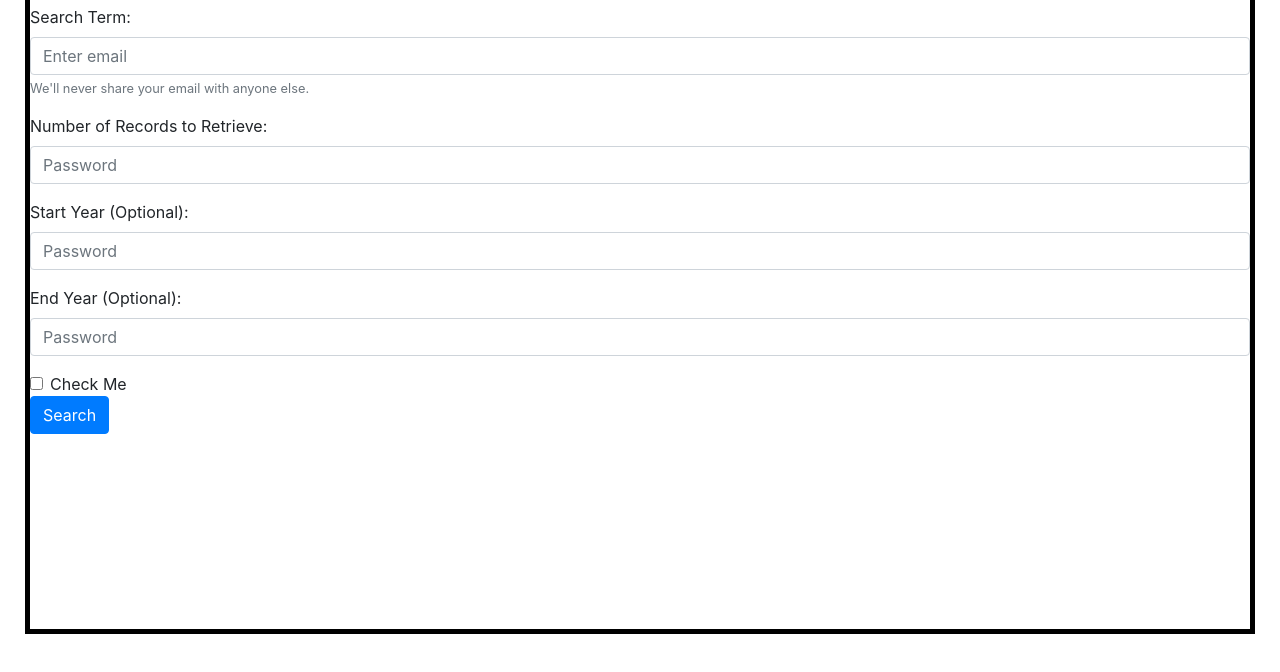
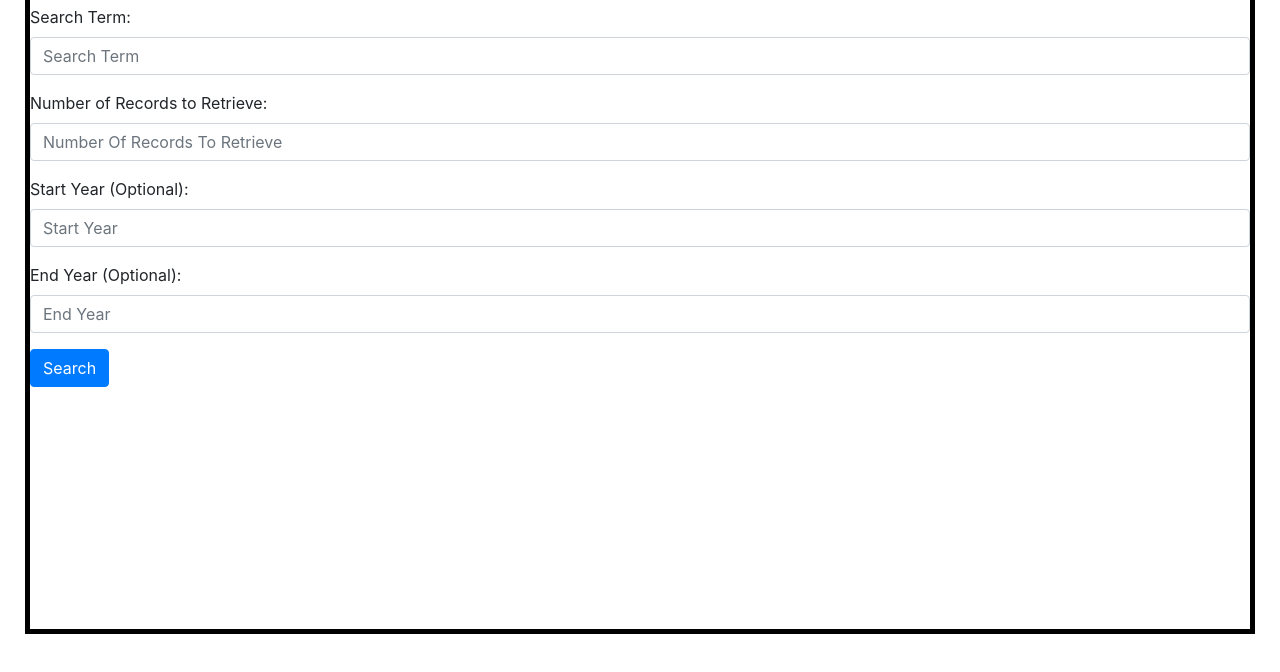
Before and after one commit to jbuentello/New-York-Times-Application, a plain HTML site: page index.html in a window 1280 px wide. Shown: the part 66-738 px from the top of the page. Drawn offline with nearby package versions, Linux system fonts and the light colour scheme.

Commit message:
Initial file merge

```diff
--- a/assets/app.js
+++ b/assets/app.js
@@ -0,0 +1,5 @@
+console.log('Hello');
+let searchTerm = $('#searchTerm');
+let numbersToRetrive = $('#recordsToRetrieve');
+let startYear = $('#startYear');
+let endYear = $('#endYear');
--- a/index.html
+++ b/index.html
@@ -24,27 +24,22 @@
                               <form>
                                     <div class="form-group">
                                       <label for="exampleInputEmail1">Search Term:</label>
-                                      <input type="email" class="form-control" id="exampleInputEmail1" aria-describedby="emailHelp" placeholder="Enter email">
-                                      <small id="emailHelp" class="form-text text-muted">We'll never share your email with anyone else.</small>
+                                      <input class="form-control" id="searchTerm" aria-describedby="emailHelp" placeholder="Search Term">
                                     </div>
                                             <div class="form-group">
                                             <label for="exampleInputPassword1">Number of Records to Retrieve:</label>
-                                            <input type="password" class="form-control" id="exampleInputPassword1" placeholder="Password">
+                                            <input class="form-control" id="recordsToRetrieve" placeholder="Number Of Records To Retrieve">
                                             </div>
                                                 <div class="form-group">
                                                         <label for="exampleInputPassword1">Start Year (Optional):</label>
-                                                        <input type="password" class="form-control" id="exampleInputPassword1" placeholder="Password">
+                                                        <input class="form-control" id="startYear" placeholder="Start Year">
                                                 </div>
                                                         <div class="form-group">
                                                                 <label for="exampleInputPassword1">End Year (Optional):</label>
-                                                                <input type="password" class="form-control" id="exampleInputPassword1" placeholder="Password">
+                                                                <input type="password" class="form-control" id="endYear" placeholder="End Year">
                                                         </div>
-                                                                <div class="form-check">
-                                                                        <input type="checkbox" class="form-check-input" id="exampleCheck1">
-                                                                        <label class="form-check-label" for="exampleCheck1">Check Me</label>
-                                                                </div>
 
-                                                                <button type="submit" class="btn btn-primary"><span class=
+                                                                <button type="submit" id="search"class="btn btn-primary"><span class=
                                                                     "glyphicon glyphicon-search"></span>Search</button>
                                   </form>
                 <br>
@@ -57,6 +52,6 @@
             </div>
     </div>
 
-
+<script src="assets/app.js"></script>
 </body>
 </html>
```
